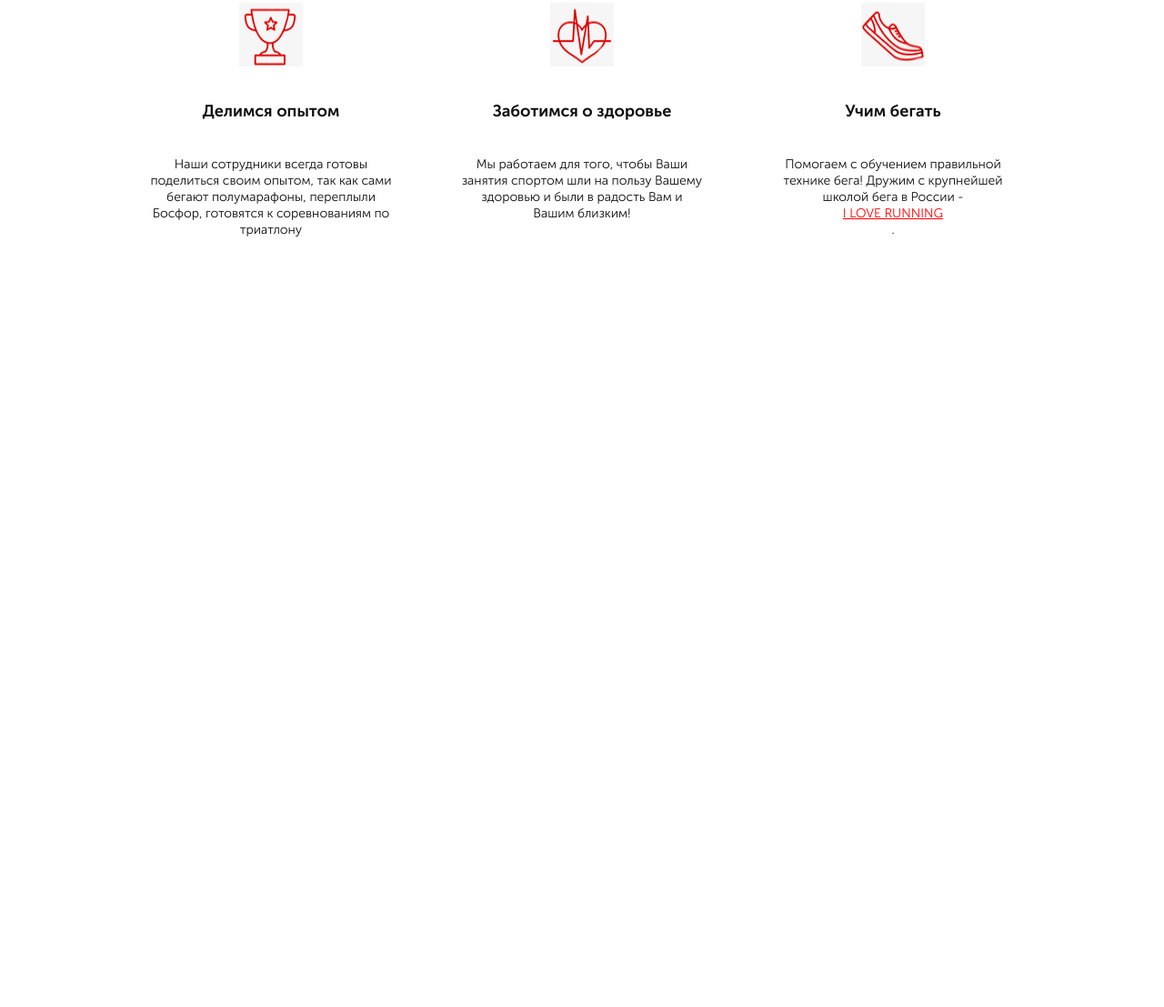
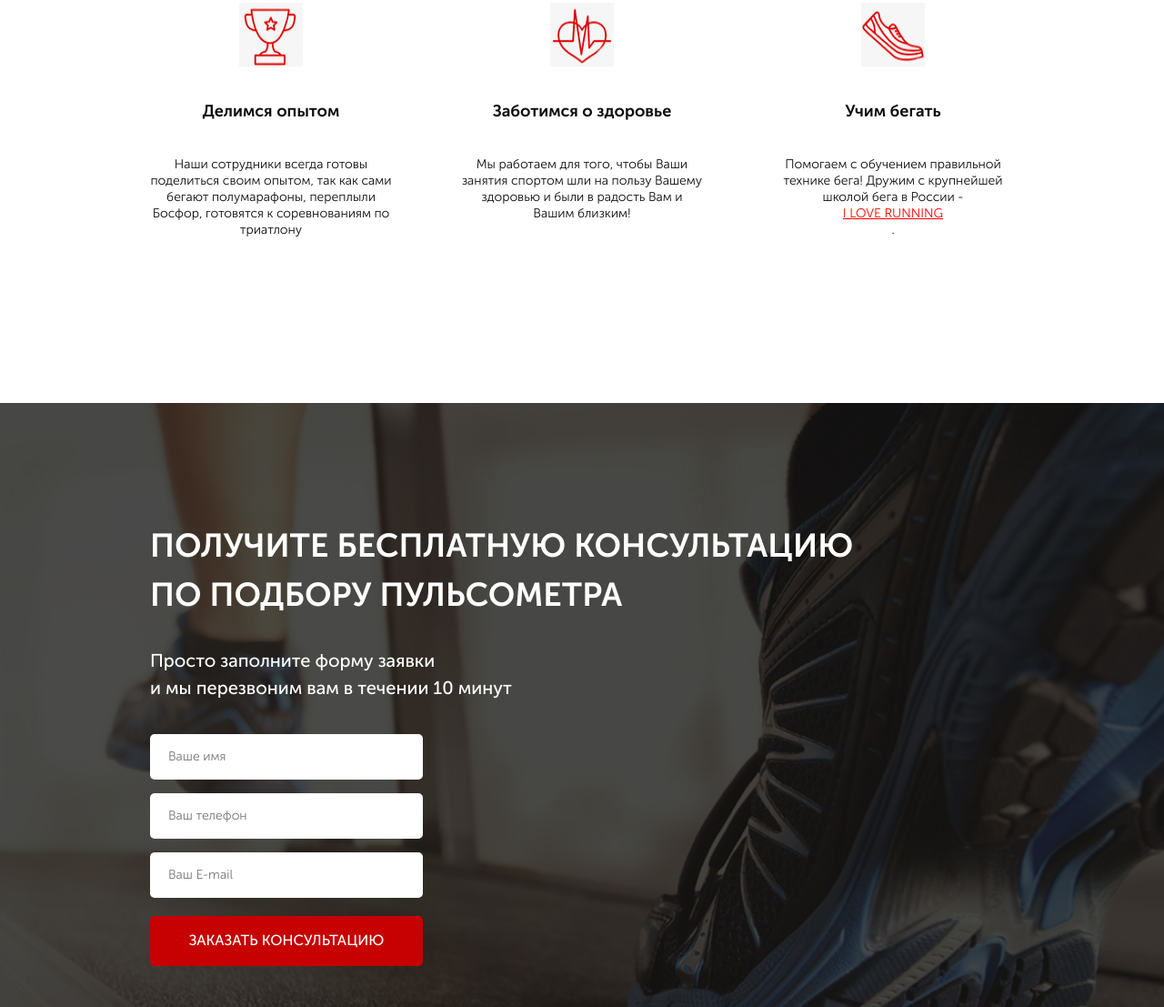
Before and after one commit to KaterinaPrannik/pulse, a website: page src/index.html in a window 1280 px wide. Shown: the part 926-2033 px from the top of the page at 91% size. Before the commit the page ends 1369 px from the top, so only its background shows below. Drawn offline with Linux system fonts and the light colour scheme.

Commit message:
add section consultation

```diff
--- a/src/index.html
+++ b/src/index.html
@@ -73,5 +73,24 @@
                 </div>
         </div>
     </div>
+
+    <div class="consultation">
+        <div class="container">
+            <h2 class="title title_left">
+                Получите бесплатную консультацию <br>
+                по подбору пульсометра
+            </h2>
+            <div class="consultation__descr">
+                Просто заполните форму заявки <br>
+                и мы перезвоним вам в течении 10 минут
+            </div>
+            <form class="feed-form" action="#">
+                <input name="name" placeholder="Ваше имя" type="text">
+                <input name="phone" placeholder="Ваш телефон" type="number">
+                <input name="mail" placeholder="Ваш E-mail" type="email">
+                <button class="button button_submit">заказать консультацию</button>
+            </form>
+        </div>
+    </div>
 </body>
 </html>
--- a/src/sass/blocks/_buttons.scss
+++ b/src/sass/blocks/_buttons.scss
@@ -14,4 +14,9 @@
         margin-top: 65px;
         font-size: 16px;
     }
+    &_submit {
+        width: 100%;
+        height: 55px;
+        font-size: 16px;
+    }
 }
--- /dev/null
+++ b/src/sass/blocks/_consultation.scss
@@ -0,0 +1,11 @@
+.consultation {
+    min-height: 680px;
+    padding: 100px 0 92px 0;
+    background: url(../images/bg-consultation.png) center center/cover no-repeat;
+    &__descr {
+        font-weight: 500;
+        font-size: 20px;
+        line-height: 30px;
+        color: #FFFFFF;
+    }
+}
--- /dev/null
+++ b/src/sass/blocks/_forms.scss
@@ -0,0 +1,21 @@
+.feed-form {
+    margin-top: 36px;
+    display: flex;
+    flex-direction: column;
+    width: 300px;
+    input {
+        height: 50px;
+        color: #fff;
+        margin-bottom: 15px;
+        border-radius: 5px;
+        border: none;
+        padding: 0 20px;
+        font-weight: 300;
+        font-size: 14px;
+        color: #4B4B4B;
+        &:nth-child(3) {
+            margin-bottom: 20px;
+
+        }
+    }
+}
--- /dev/null
+++ b/src/sass/blocks/_titles.scss
@@ -0,0 +1,13 @@
+.title {
+    font-size: 30px;
+    font-weight: 700;
+    text-align: center;
+    color: #0d0d0d;
+    text-transform: uppercase;
+    &_left {
+        font-size: 36px;
+        line-height: 54px;
+        color: #FFFFFF;
+        text-align: left;
+    }
+}
--- a/src/sass/style.scss
+++ b/src/sass/style.scss
@@ -11,3 +11,6 @@
 @import 'blocks/header';
 @import 'blocks/buttons';
 @import 'blocks/advantages';
+@import 'blocks/consultation';
+@import 'blocks/titles';
+@import 'blocks/forms';
```
Also changed, not shown: src/css/blocks/consultation.min.css (added), src/css/style.min.css, src/images/bg-consultation.png (added).
